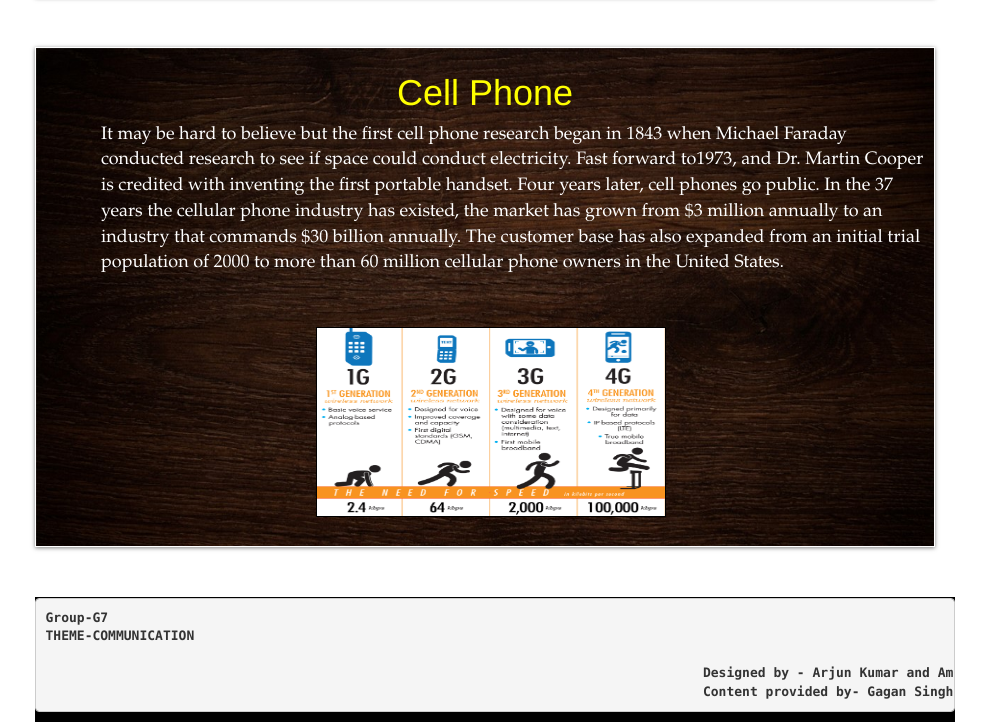
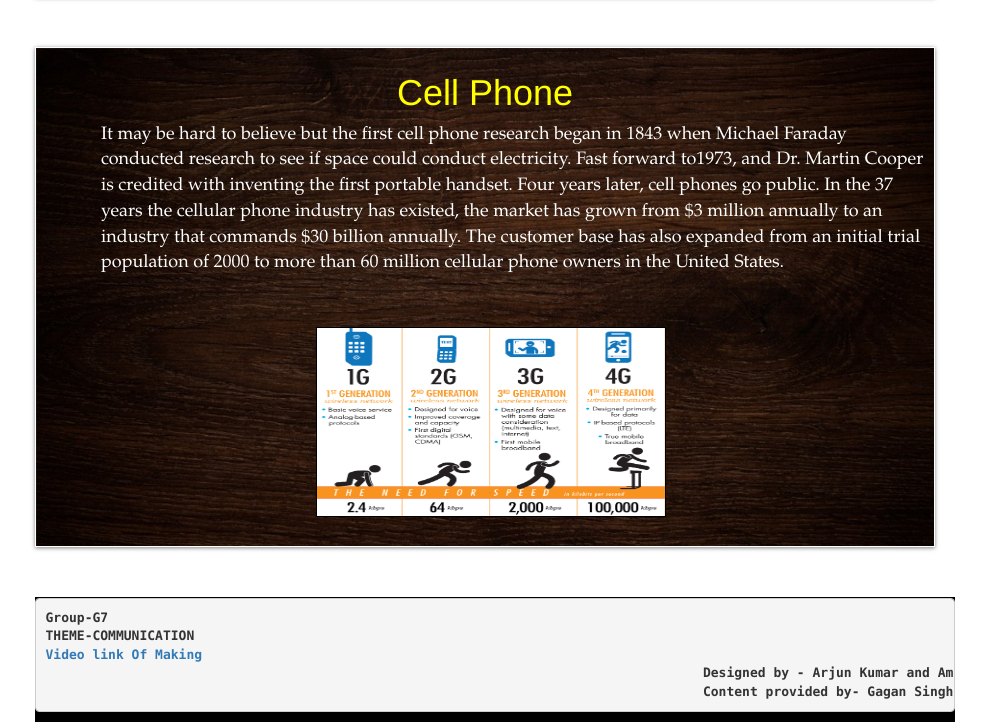
Before and after one commit to guptaarjunkumar/ge101_communication, a plain HTML site: page index.html in a window 1280 px wide. Shown: the part 2407-3129 px from the top of the page, without its empty margins (285-1271 px from the left). Drawn offline with nearby package versions, Linux system fonts and the light colour scheme.

Commit message:
Update index.html

```diff
--- a/index.html
+++ b/index.html
@@ -167,7 +167,7 @@ This desirable secret took 1000 years to reach Europe.
 		<div class="footer">
 	     <pre>Group-G7
 THEME-COMMUNICATION
-
+<a href="https://youtu.be/ArspvRLSR24">Video link Of Making</a>
 			                                                            Designed by - Arjun Kumar and Aman Pandey
 			                                                            Content provided by- Gagan Singh</pre>
 	 </div>
```
